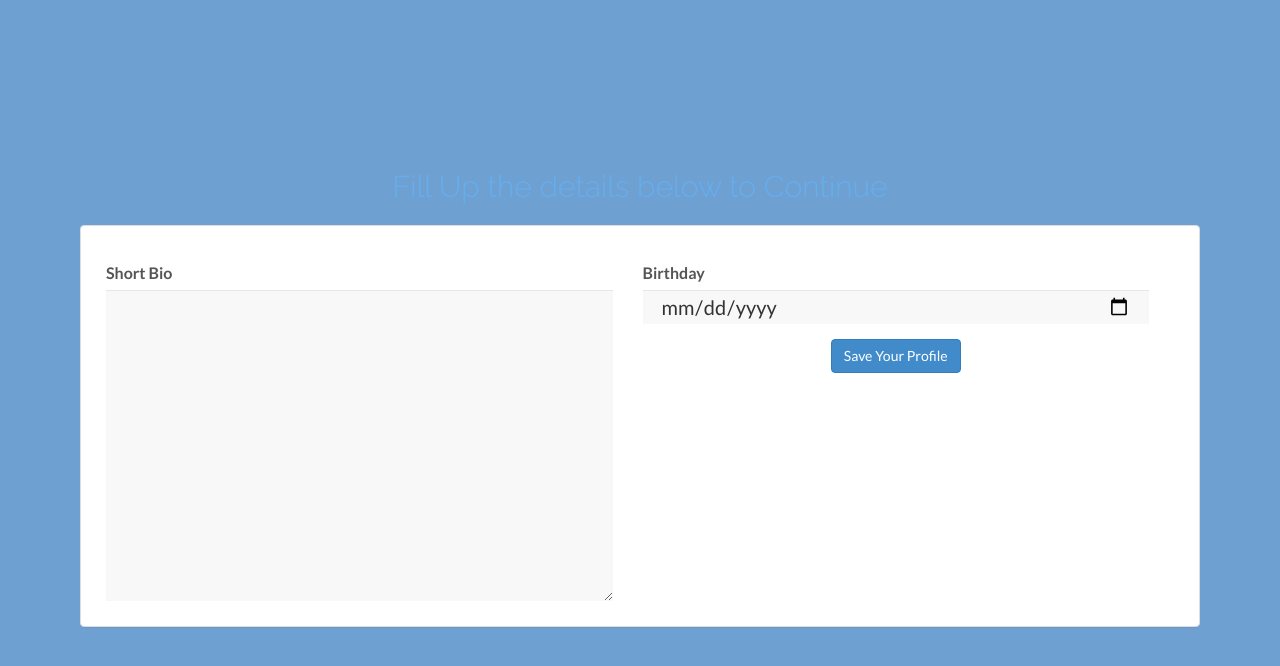
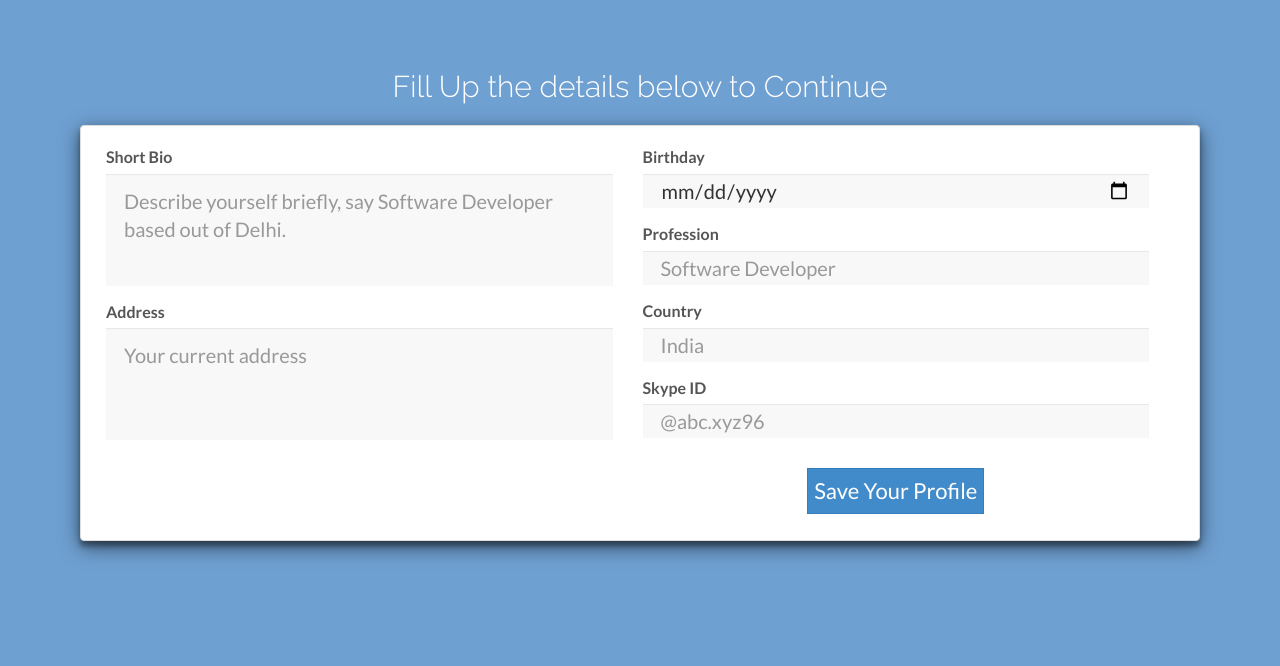
Before and after one commit to deepakpathania-zz/ConnectMe, a PHP site: page /update-bio-after-registration.php?user_username=1 in a window 1280 px wide. Shown: the top 666 px of the page. Run offline with PHP 8.4, Linux system fonts and the light colour scheme; data that the repository does not hold is empty.

Commit message:
update bio page done

```diff
--- a/assets/css/base/main.css
+++ b/assets/css/base/main.css
@@ -38,8 +38,14 @@ p {
 .mzero {
   margin: 0 auto;
 }
+.mtops {
+  margin-top: 15px;
+}
 .mtopn {
   margin-top: -30px;
+}
+.rsz {
+  resize:none;
 }
 .mleft {
   margin-left: 85%;
--- a/components/update-bio-after-registration.php
+++ b/components/update-bio-after-registration.php
@@ -7,7 +7,11 @@
         session_start();
         $user_shortbio=$_REQUEST['user_shortbio'];
         $user_dob=$_REQUEST['user_dob'];
-        $sql3="UPDATE user SET user_shortbio='$user_shortbio',user_dob='$user_dob' WHERE user_username = '$temp'";
+        $user_address = $_REQUEST['user_address'];
+        $user_profession= $_REQUEST['user_profession'];
+        $user_country = $_REQUEST['user_country'];
+        $user_skype = $_REQUEST['user_skype'];
+        $sql3="UPDATE user SET user_shortbio='$user_shortbio',user_dob='$user_dob',user_address='$user_address',user_country='$user_country',user_profession='$user_profession',user_skype='$user_skype' WHERE user_username = '$temp'";
         $user_username=$_SESSION['user_username'];
         $sql4="INSERT INTO user (user_shortbio,user_dob) VALUES ('$user_shortbio','$user_dob') WHERE user_username = $temp";
         $result = mysqli_query($database,"SELECT * FROM user WHERE user_username = '$user_username'");
--- a/controllers/form/update-bio-after-registration-form.php
+++ b/controllers/form/update-bio-after-registration-form.php
@@ -8,7 +8,11 @@
     <div class="col-md-6">
         <div class="form-group float-label-control">
             <label for="">Short Bio</label>
-            <textarea class="form-control" placeholder="<?php echo $rws['user_shortbio'];?>" rows="10" placeholder="<?php echo $rws['user_shortbio'];?>" name="user_shortbio" value="<?php echo $rws['user_shortbio'];?>"><?php echo $rws['user_shortbio'];?></textarea>
+            <textarea class="form-control rsz" rows="3" placeholder="Describe yourself briefly, say Software Developer based out of Delhi." name="user_shortbio" value="<?php echo $rws['user_shortbio'];?>"><?php echo $rws['user_shortbio'];?></textarea>
+        </div>
+        <div class="form-group float-label-control">
+            <label for="">Address</label>
+            <textarea class="form-control rsz" rows="3" placeholder="Your current address" name="user_address" value="<?php echo $rws['user_address'];?>"><?php echo $rws['user_shortbio'];?></textarea>
         </div>
     </div>
     <div class="col-md-6">
@@ -16,14 +20,26 @@
             <label for="">Birthday</label>
             <input type="date" class="form-control" placeholder="<?php echo $rws['user_dob'];?>" name="user_dob" value="<?php echo $rws['user_dob'];?>" required>
         </div>
+        <div class="form-group float-label-control">
+            <label for="">Profession</label>
+            <input type="text" class="form-control" placeholder="Software Developer" name="user_profession" value="<?php echo $rws['user_profession'];?>"/>
+        </div>
+        <div class="form-group float-label-control">
+            <label for="">Country</label>
+            <input type="text" class="form-control" placeholder="India" name="user_country" value="<?php echo $rws['user_country'];?>"/>
+        </div>
+        <div class="form-group float-label-control">
+            <label for="">Skype ID</label>
+            <input type="text" class="form-control" placeholder="@abc.xyz96" name="user_skype" value="<?php echo $rws['user_skype'];?>"/>
+        </div>
     </div>
 <?php
     $user_username =  $_POST['user_username'];
 ?>
-    <hr>
+
     <div class="submit">
         <center>
-            <button class="btn btn-primary ladda-button" data-style="zoom-in" type="submit"  id="SubmitButton" value="Upload" />Save Your Profile</button>
+            <button class="btn btn-primary ladda-button zbor mtops" data-style="zoom-in" type="submit"  id="SubmitButton" value="Upload" />Save Your Profile</button>
         </center>
     </div>
 </form>
--- a/update-bio-after-registration.php
+++ b/update-bio-after-registration.php
@@ -1,10 +1,10 @@
 <?php include '_database/database.php' ?>
 <?php include 'controllers/base/head.php' ?>
-        <div class="container" style="padding-top:100px;">
+        <div class="container">
             <div class="no-gutter row">
                 <div class="col-md-12">
-                     <center><h2 style="color:#65aeee;">Fill Up the details below to Continue</h2></center>
-              	     <div class="panel panel-default" id="sidebar">
+                     <center><h2>Fill Up the details below to Continue</h2></center>
+              	     <div class="panel panel-default dshadow" id="sidebar">
                         <div class="panel-body">
 <?php
     $sql = "SELECT * FROM user where user_username='$user_username'";
```
